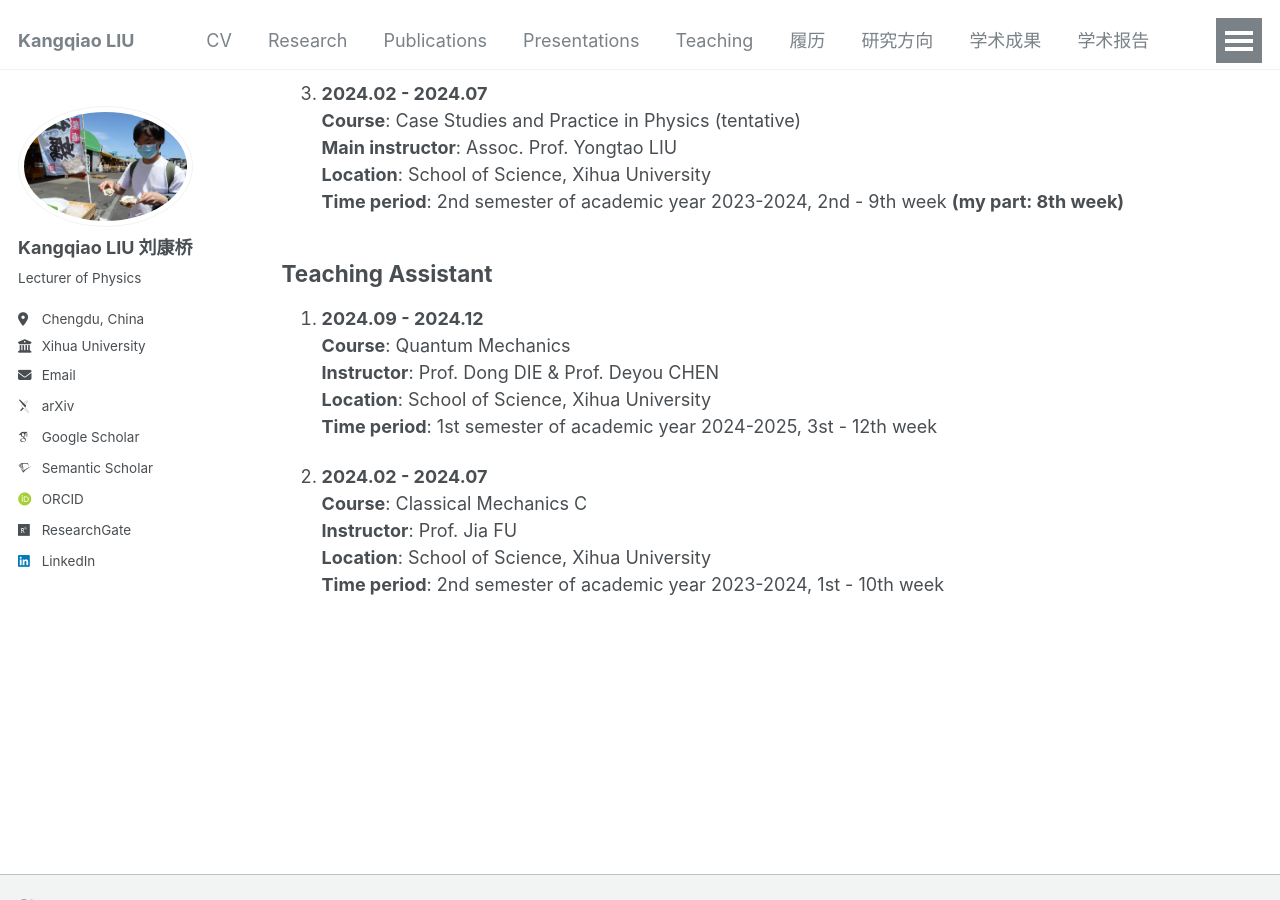
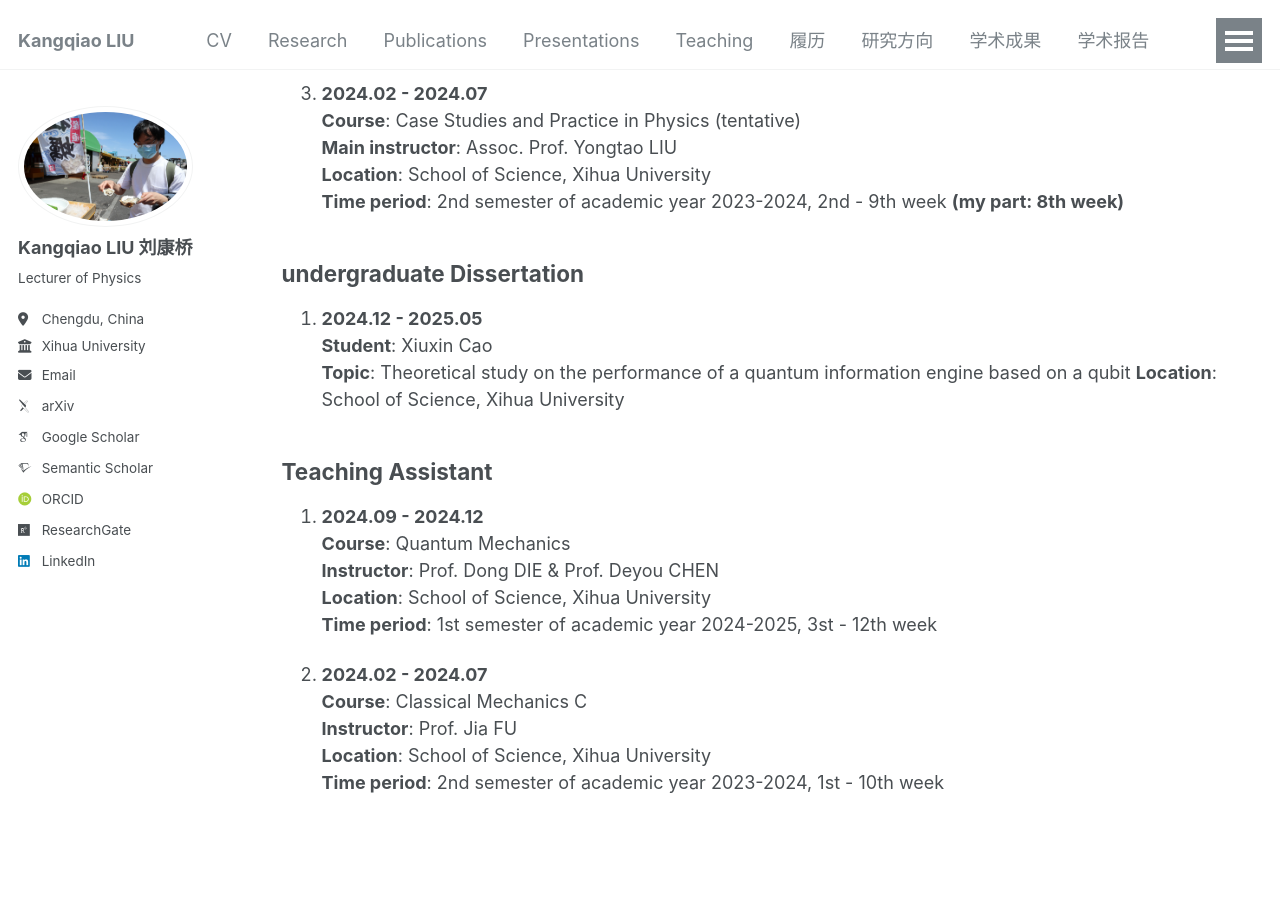
Before and after one commit to KangqiaoLiu/KangqiaoLiu.github.io, a Jekyll site: the page built from _pages/teaching.md, in a window 1280 px wide and 900 px high, scrolled down 461 px. Built offline with Jekyll 4.4.1, drawn with Linux system fonts in a browser that asks for light colours; some web fonts are replaced.

Commit message:
Update teaching.md

```diff
--- a/_pages/teaching.md
+++ b/_pages/teaching.md
@@ -25,6 +25,12 @@ redirect_from:
    **Location**: School of Science, Xihua University <br />
    **Time period**: 2nd semester of academic year 2023-2024, 2nd - 9th week **(my part: 8th week)**
 
+## **undergraduate Dissertation**
+1. **2024.12 - 2025.05** <br />
+   **Student**: Xiuxin Cao  <br />
+   **Topic**: Theoretical study on the performance of a quantum information engine based on a qubit
+   **Location**: School of Science, Xihua University
+
 ## **Teaching Assistant**
 1. **2024.09 - 2024.12** <br />
    **Course**: Quantum Mechanics <br />
```
